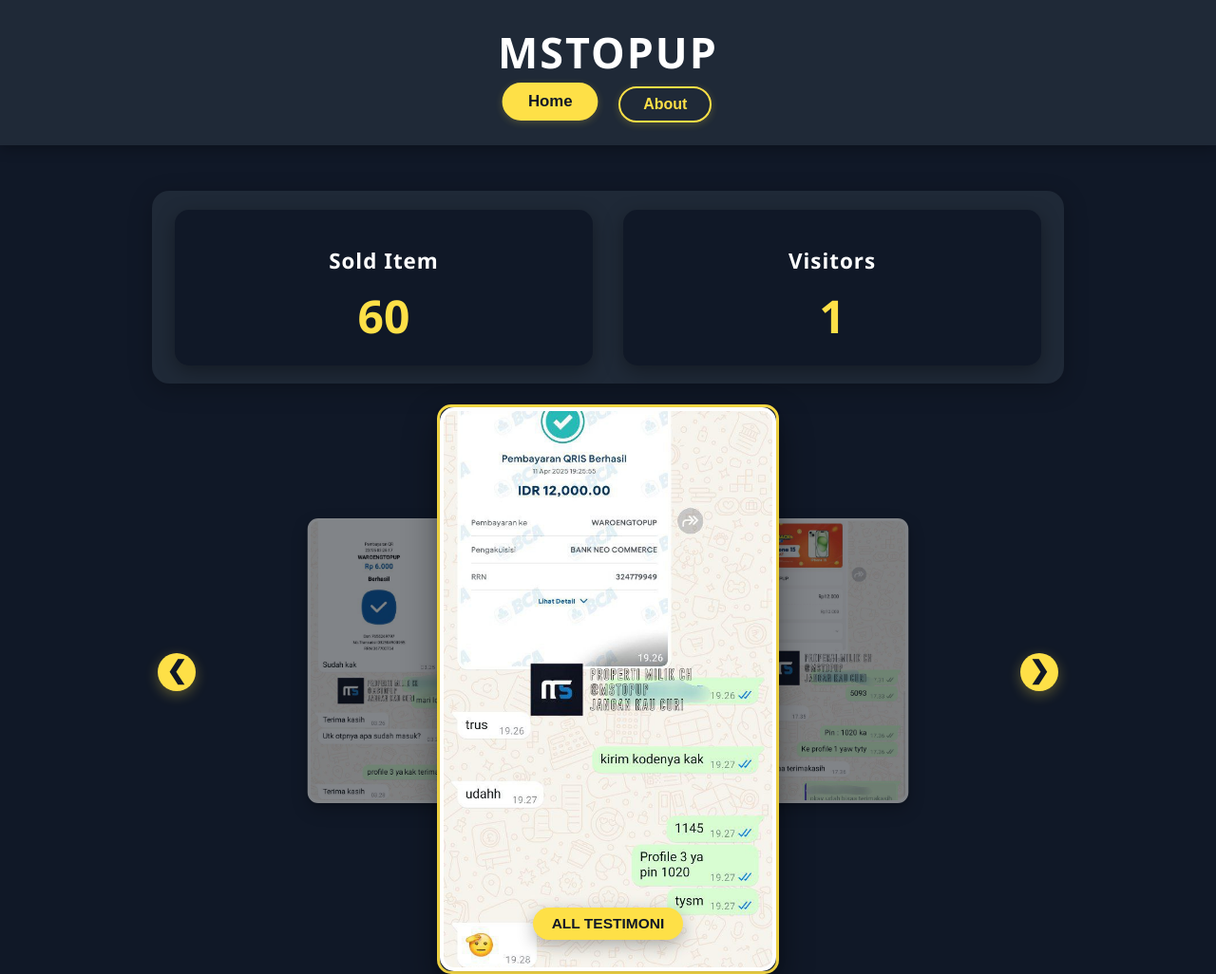
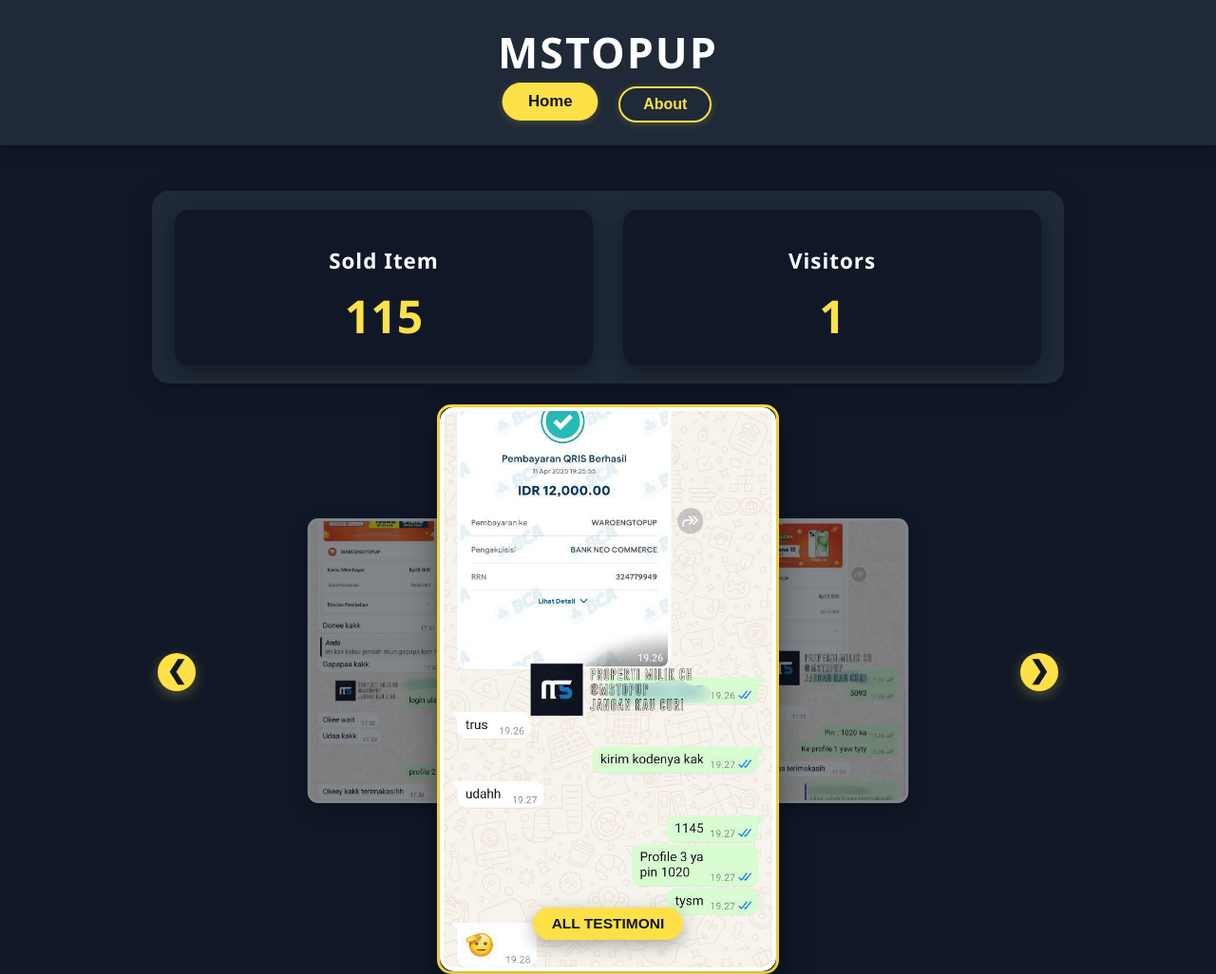
Before and after one commit to maudiayundong/mstopup, a plain HTML site: page index.html in a window 1280 px wide. Shown: the top 1026 px of the page at 95% size. Drawn offline with Linux system fonts and the light colour scheme.

Commit message:
Update index.html

```diff
--- a/index.html
+++ b/index.html
@@ -608,7 +608,7 @@
             modalImage = document.getElementById('modal-image');
 
       // Set jumlah gambar di folder gambar (sesuaikan jumlahnya)
-      let totalImages = 60; // Nilai awal
+      let totalImages = 115; // Nilai awal
 
       // Generate array testimoni secara dinamis
       let testimoniData = [];
```
